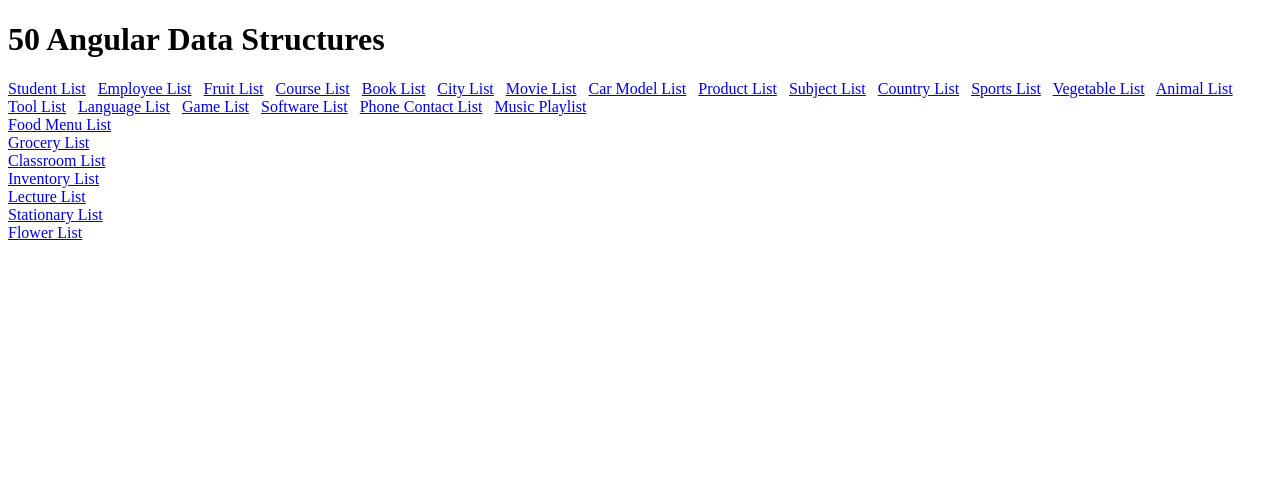
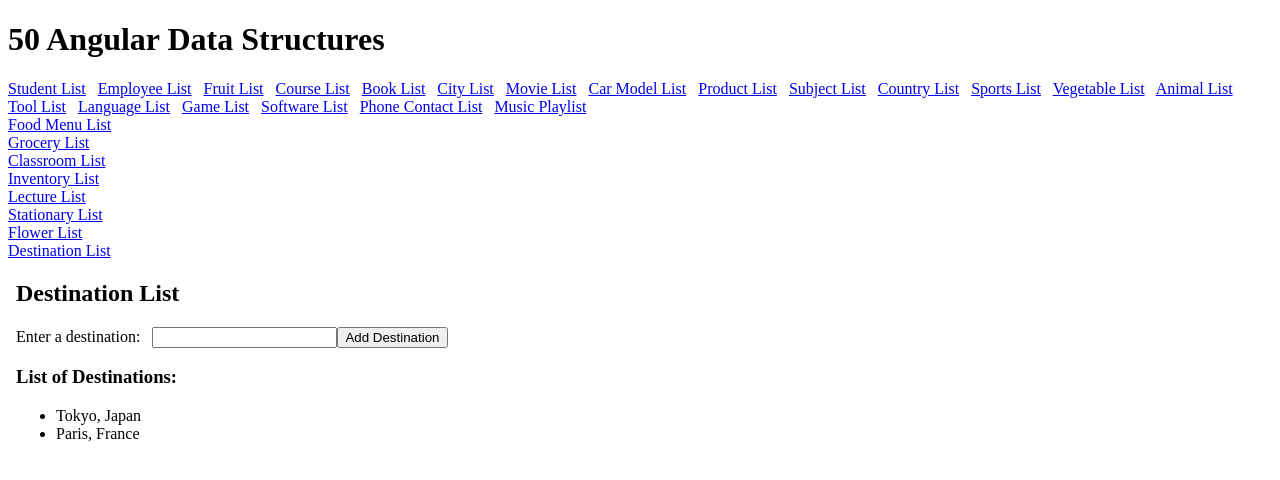
Before and after one commit to jennyfaye/50AngularDataStructures, an Angular app: page /destinationlist in a window 1280 px wide. Before the commit this address led to /. Shown: the top 480 px of the page. Built offline with nearby package versions, Linux system fonts and the light colour scheme.

Commit message:
test: add destinationlist component

```diff
--- a/src/app/app.component.html
+++ b/src/app/app.component.html
@@ -55,4 +55,6 @@
 <br>
 <a routerLink="flowerlist">Flower List</a>
 <br>
+<a routerLink="destinationlist">Destination List</a>
+<br>
 <router-outlet></router-outlet>
--- a/src/app/app.module.ts
+++ b/src/app/app.module.ts
@@ -32,6 +32,7 @@ import { InventorylistComponent } from "./components/inventorylist/inventorylist
 import { LecturelistComponent } from "./components/lecturelist/lecturelist.component";
 import { StationarylistComponent } from "./components/stationarylist/stationarylist.component";
 import { FlowerlistComponent } from "./components/flowerlist/flowerlist.component";
+import { DestinationlistComponent } from "./components/destinationlist/destinationlist.component";
 
 
 const routes: Routes = [
@@ -62,6 +63,7 @@ const routes: Routes = [
   { path: 'lecturelist', component: LecturelistComponent},
   { path: 'stationarylist', component: StationarylistComponent},
   { path: 'flowerlist', component: FlowerlistComponent},
+  { path: 'destinationlist', component: DestinationlistComponent},
 ];
 
 @NgModule({
@@ -102,6 +104,7 @@ const routes: Routes = [
     LecturelistComponent,
     StationarylistComponent,
     FlowerlistComponent,
+    DestinationlistComponent,
   ],
 
   providers: [
--- /dev/null
+++ b/src/app/components/destinationlist/destinationlist.component.html
@@ -0,0 +1,21 @@
+<!doctype html>
+<html>
+  <body>
+    <h2>Destination List</h2>
+    <form >
+      <label for="destination">Enter a destination: </label> &nbsp;
+      <input name="destination" id="destination" type="text" [(ngModel)]="destination"/>
+
+      <button (click)="addDestination()">Add Destination</button>
+    </form>
+
+    <div>
+        <h3>List of Destinations:</h3>
+        <ul>
+          <li *ngFor="let destination of destinationList">
+            {{destination}}
+          </li>
+        </ul>
+    </div>
+  </body>
+</html>
--- /dev/null
+++ b/src/app/components/destinationlist/destinationlist.component.ts
@@ -0,0 +1,15 @@
+import { Component } from '@angular/core';
+
+@Component({
+  selector: 'app-destinationlist',
+  templateUrl: './destinationlist.component.html',
+  styleUrl: './destinationlist.component.css'
+})
+export class DestinationlistComponent {
+  destinationList: string[] = ["Tokyo, Japan", "Paris, France"];
+  destination: string = '';
+
+  addDestination() {
+    this.destinationList.push(this.destination);
+  }
+}
```
Also changed, not shown: src/app/components/destinationlist/destinationlist.component.css (added), 1 other file (tests, documents, lock files or other folders).
